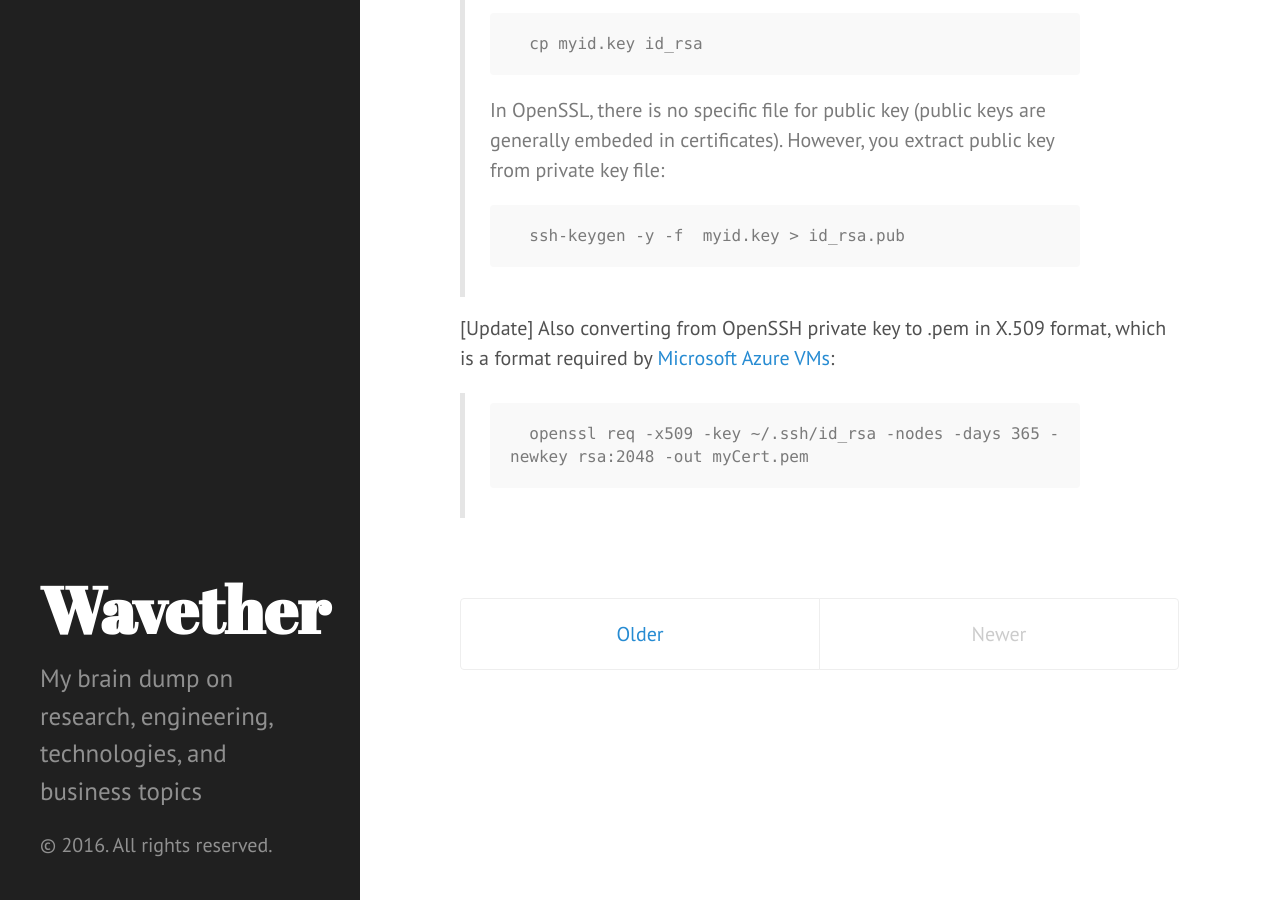
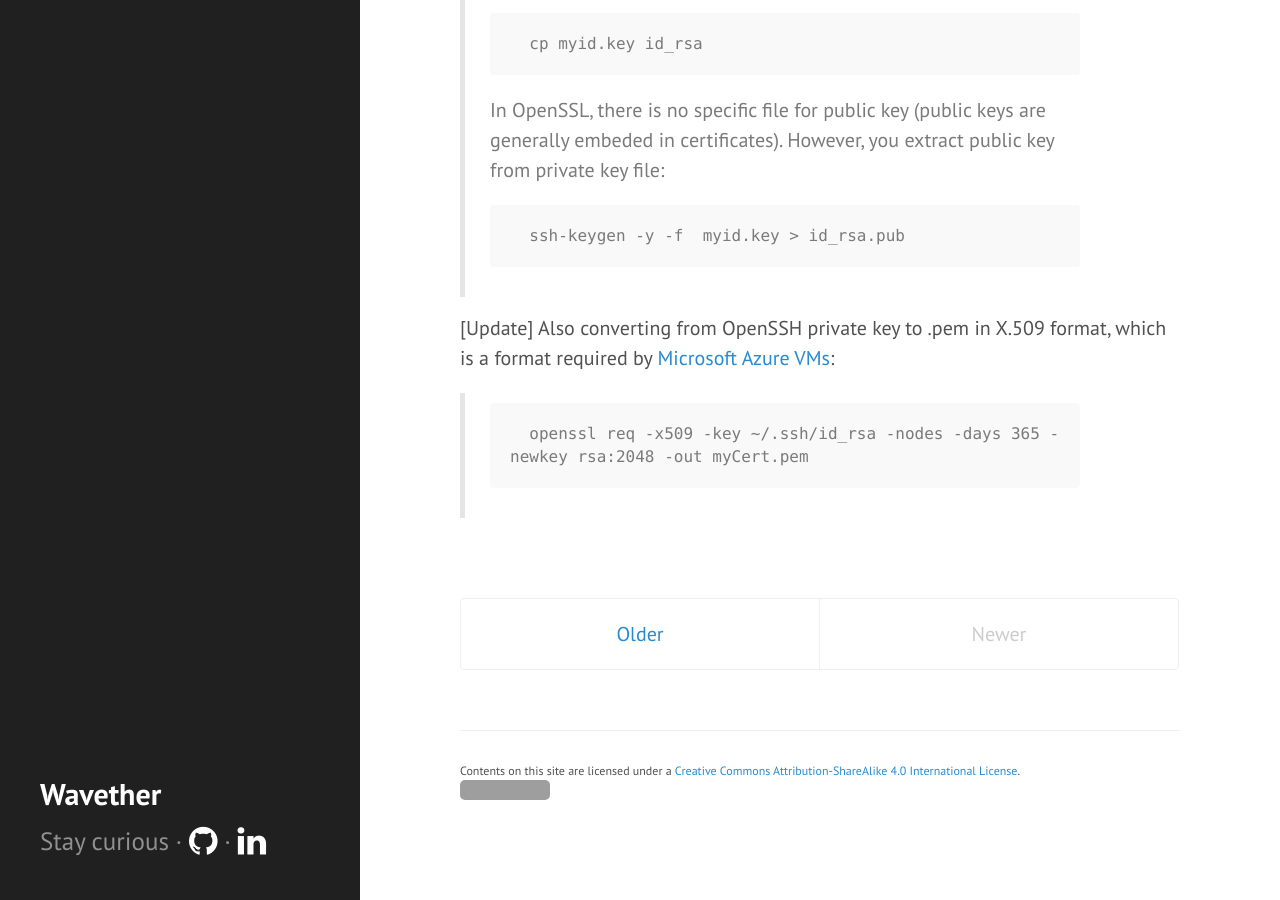
Before and after one commit to shushen/shushen.github.io, a Jekyll site: the page built from index.html, in a window 1280 px wide and 900 px high, scrolled down 3630 px. Built offline with Jekyll 4.4.1, drawn with Linux system fonts in a browser that asks for light colours; nearby versions of some CDN libraries; the list of posts is cut into pages by our own code; grey boxes are pictures that could not be loaded.

Commit message:
Updates to layout and license
- Use CC-BY-SA-4.0 license for site contents
- Styling of sidebar
- Add social network links

```diff
--- a/_config.yml
+++ b/_config.yml
@@ -15,10 +15,10 @@
 # in the templates via {{ site.myvariable }}.
 title: Wavether
 tagline: Stay curious
-description: >
-  My brain dump on research, engineering, technologies, and business topics
+description: Stay curious
 url: "http://www.wavether.com" # the base hostname & protocol for your site
 github_username:  shushen
+linkedin_username:  shushen
 
 baseurl: "/"
 paginate: 5
--- a/_includes/head.html
+++ b/_includes/head.html
@@ -24,6 +24,9 @@
   <link rel="apple-touch-icon-precomposed" sizes="144x144" href="{{ site.baseurl }}public/apple-touch-icon-144-precomposed.png">
                                  <link rel="shortcut icon" href="{{ site.baseurl }}public/favicon.ico">
 
+  <!-- Font Awesome -->
+  <link rel="stylesheet" href="//maxcdn.bootstrapcdn.com/font-awesome/4.3.0/css/font-awesome.min.css">
+
   <!-- RSS -->
   <link rel="alternate" type="application/rss+xml" title="RSS" href="/atom.xml">
 </head>
--- a/_includes/sidebar.html
+++ b/_includes/sidebar.html
@@ -1,12 +1,23 @@
 <div class="sidebar">
   <div class="container sidebar-sticky">
     <div class="sidebar-about">
-      <h1>
+      <h2>
         <a href="{{ site.baseurl }}">
           {{ site.title }}
         </a>
-      </h1>
-      <p class="lead">{{ site.description }}</p>
+      </h2>
+      <p class="lead">{{ site.description }} &middot;
+        {% if site.github_username %}
+            <a href="https://github.com/{{ site.github_username }}">
+              <i class="fa fa-github fa-lg"></i>
+            </a> &middot;
+        {% endif %}
+        {% if site.linkedin_username %}
+            <a href="https://linkedin.com/in/{{ site.linkedin_username }}">
+              <i class="fa fa-linkedin fa-lg"></i>
+            </a>
+        {% endif %}
+      </p>
     </div>
 
     <nav class="sidebar-nav">
@@ -26,7 +37,5 @@
       {% endfor %}
 
     </nav>
-
-    <p>&copy; {{ site.time | date: '%Y' }}. All rights reserved.</p>
   </div>
 </div>
--- a/_layouts/default.html
+++ b/_layouts/default.html
@@ -9,6 +9,14 @@
 
     <div class="content container">
       {{ content }}
+    <hr>
+    <p style="font-size:12px">
+        Contents on this site are licensed under a <a rel="license" href="http://creativecommons.org/licenses/by-sa/4.0/">Creative Commons Attribution-ShareAlike 4.0 International License</a>.
+        <a rel="license" href="http://creativecommons.org/licenses/by-sa/4.0/">
+           <img alt="Creative Commons License" style="border-width:0"
+                src="https://i.creativecommons.org/l/by-sa/4.0/88x31.png" />
+        </a>
+    </p>
     </div>
 
   </body>
```
